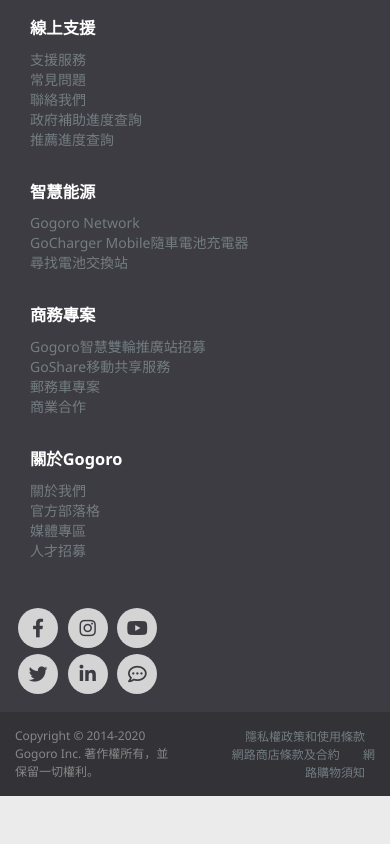
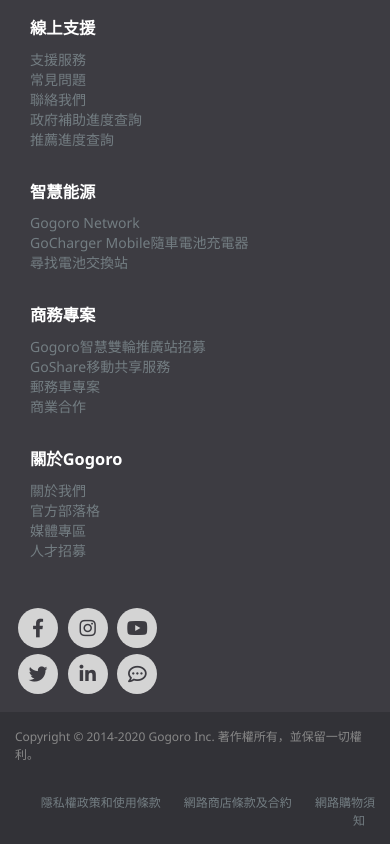
Before and after one commit to a19860101/RWD-6-20200516, a plain HTML site: page gogoro/index.html in a window 390 px wide. Shown: the part 4742-5586 px from the top of the page. Before the commit the page ends 5538 px from the top, so only its background shows below. Drawn offline with Linux system fonts and the light colour scheme.

Commit message:
20200627

```diff
--- a/gogoro/index.html
+++ b/gogoro/index.html
@@ -189,10 +189,10 @@
     </footer>
     <div id="copyright" class="full-width">
         <div class="fixed-width row">
-            <div class="col-6">
+            <div class="col-md-6 col-12">
                 Copyright © 2014-2020 Gogoro Inc. 著作權所有，並保留一切權利。
             </div>
-            <div class="col-6 t-right">
+            <div class="col-md-6 col-12 t-right">
                 <a href="#">隱私權政策和使用條款</a>
                 <a href="#">網路商店條款及合約</a>
                 <a href="#">網路購物須知</a>
```
